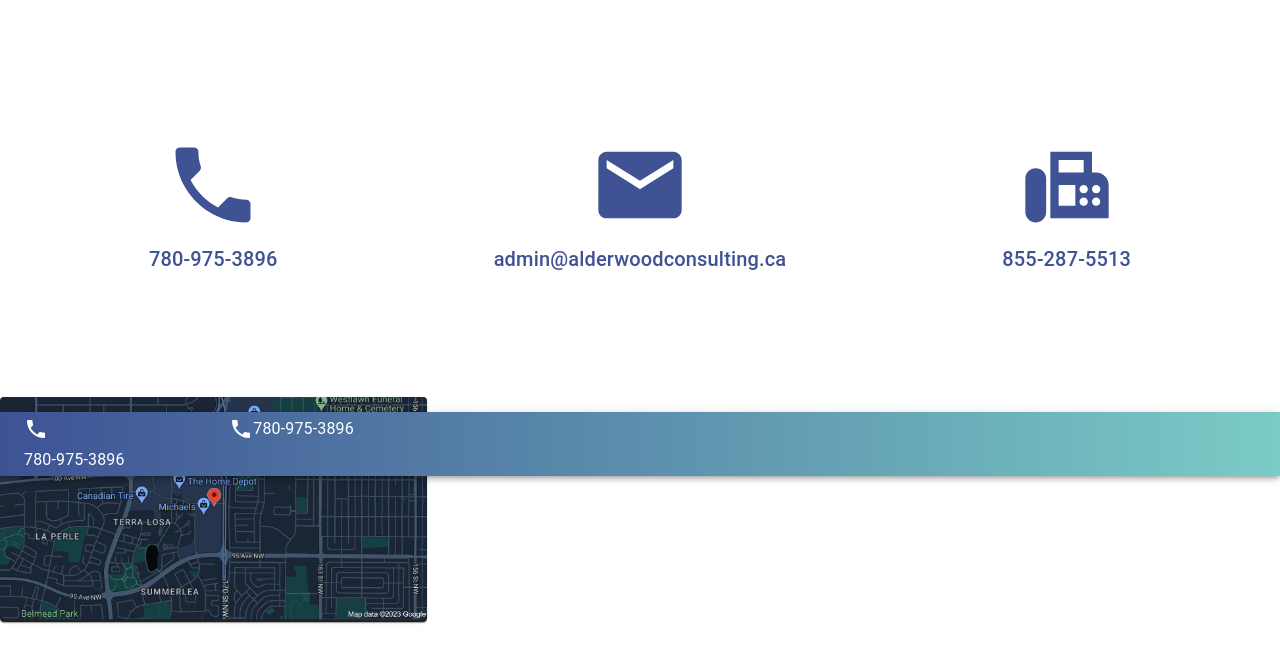
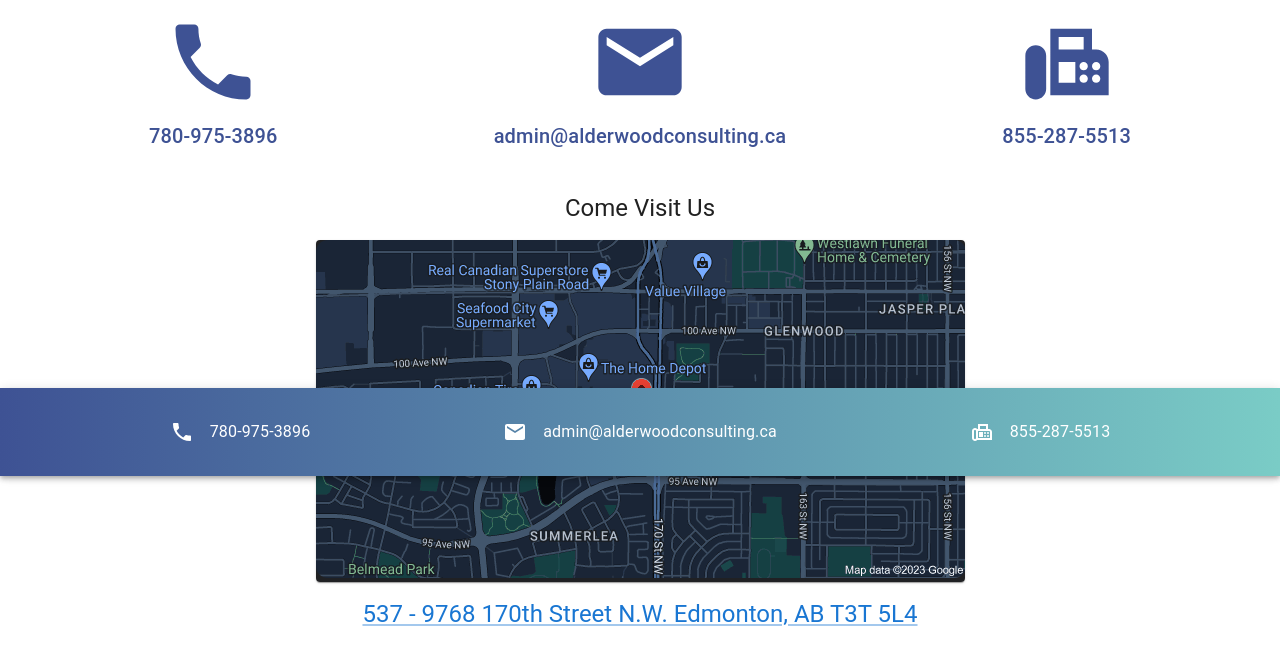
Before and after one commit to LeeNeufeld/alderwood-consulting2, a Gatsby site: page /contactUs in a window 1280 px wide. Shown: the part 324-988 px from the top of the page. Built offline with nearby package versions, Linux system fonts and the light colour scheme; Gatsby itself is replaced by a stand-in of ours.

Commit message:
Site Complete

```diff
--- a/src/components/Footer.js
+++ b/src/components/Footer.js
@@ -2,16 +2,12 @@
 import {
   AppBar,
   Grid,
-  Link,
   Toolbar,
-  Paper,
   Typography,
-  Box,
-  Container,
   CssBaseline,
-  Stack,
+  IconButton,
 } from "@mui/material";
-import { Business, Email, Fax, Phone } from "@mui/icons-material";
+import { FaxOutlined, Mail, Phone } from "@mui/icons-material";
 
 export default function Footer() {
   return (
@@ -29,17 +25,35 @@
           "background-image": "linear-gradient(to right, #3E5294, #7ACCC6)",
         }}
       >
-        <Grid container>
-          <Grid xs={2} item>
-            <Phone />
-            <Typography>780-975-3896</Typography>
+        <Grid
+          container
+          direction="row"
+          alignItems="center"
+          justifyContent="center"
+          spacing={2}
+          p={3}
+        >
+          <Grid item xs={12} md={4} sx={{ textAlign: "center" }}>
+            <IconButton href="tel:+7809753896">
+              <Phone sx={{ marginRight: 2, color: "white" }} />
+
+              <Typography sx={{ color: "white" }}>780-975-3896</Typography>
+            </IconButton>
           </Grid>
-          <Grid item></Grid>
-          <Grid item>
-            <Phone />
+          <Grid item xs={12} md={4} sx={{ textAlign: "center" }}>
+            <IconButton href="mailto:admin@alderwoodconsulting.ca">
+              <Mail sx={{ marginRight: 2, color: "white" }} />
+
+              <Typography sx={{ color: "white" }}>
+                admin@alderwoodconsulting.ca
+              </Typography>
+            </IconButton>
           </Grid>
-          <Grid item>
-            <Typography>780-975-3896</Typography>
+          <Grid item xs={12} md={4} sx={{ textAlign: "center" }}>
+            <IconButton href="fax:+8552875513">
+              <FaxOutlined sx={{ marginRight: 2, color: "white" }} />
+              <Typography sx={{ color: "white" }}>855-287-5513</Typography>
+            </IconButton>
           </Grid>
         </Grid>
       </Toolbar>
--- a/src/components/NavBar.js
+++ b/src/components/NavBar.js
@@ -16,9 +16,9 @@
   People,
   ConnectWithoutContact,
   Handshake,
-  Facebook,
-  LinkedIn,
-  Twitter,
+  // Facebook,
+  // LinkedIn,
+  // Twitter,
 } from "@mui/icons-material";
 import styled from "@emotion/styled";
 import WhiteLogo from "../images/AlderwoodConsultingLogoWhite.png";
@@ -144,7 +144,7 @@
             </Grid>
           </StyledMobileLink>
         ))}
-        <Grid
+        {/* <Grid
           container
           spacing={2}
           sx={{ justifyContent: "center", marginTop: "auto", marginBottom: 0 }}
@@ -158,7 +158,7 @@
           <Grid item>
             <Twitter sx={{ fill: "white", fontSize: 40 }} />
           </Grid>
-        </Grid>
+        </Grid> */}
       </SwipeableDrawer>
     </AppBar>
   );
--- a/src/pages/contactUs.js
+++ b/src/pages/contactUs.js
@@ -3,19 +3,12 @@
 import ContactUsLogo from "../images/ContactUsLogo.png";
 import Location from "../images/Location.png";
 import {
-  Accordion,
-  AccordionDetails,
-  AccordionSummary,
-  Button,
   Grid,
   Typography,
   Card,
-  List,
-  ListSubheader,
-  ListItem,
-  ListItemText,
   IconButton,
   CardMedia,
+  Link,
 } from "@mui/material";
 import styled from "@emotion/styled";
 import { Fax, Mail, Phone } from "@mui/icons-material";
@@ -26,7 +19,7 @@
   `;
   return (
     <Layout>
-      <Grid container direction="row" minHeight={`calc(100vh - 200px)`}>
+      <Grid container direction="row">
         <Grid item xs={12} sx={{ textAlign: "center" }}>
           <StyledLogo src={ContactUsLogo} alt="Contact Us logo" />
         </Grid>
@@ -55,16 +48,31 @@
           </Typography>
         </Grid>
       </Grid>
-      <Grid container>
-        <Grid item xs={12} md={4} sx={{ textAlign: "center" }}>
+      <Grid container alignItems="center" justifyContent="center" spacing={2}>
+        <Grid xs={12} mt={5} item sx={{ textAlign: "center" }}>
+          <Typography variant="h5">Come Visit Us</Typography>
+        </Grid>
+        <Grid item>
           <Card
             sx={{
               maxWidth: "1500px",
+              marginRight: 5,
+              marginLeft: 5,
             }}
           >
             <CardMedia component="img" image={Location} alt="Location" />
           </Card>
         </Grid>
+        <Grid xs={12} mb={4} item sx={{ textAlign: "center" }}>
+          <Typography variant="h5">
+            <Link
+              target="_blank"
+              href="https://www.google.com/search?q=537+-+9768+170th+Street+N.W.+Edmonton%2C+AB+T3T+5L4&rlz=1C1CHBF_enCA851CA851&oq=537+-+9768+170th+Street+N.W.+Edmonton%2C+AB+T3T+5L4&aqs=chrome.0.69i59j69i64j0i546j0i546i649j0i546.2635j0j7&sourceid=chrome&ie=UTF-8"
+            >
+              537 - 9768 170th Street N.W. Edmonton, AB T3T 5L4
+            </Link>
+          </Typography>
+        </Grid>
       </Grid>
     </Layout>
   );
--- a/src/pages/whoWeAre.js
+++ b/src/pages/whoWeAre.js
@@ -2,9 +2,6 @@
 import Layout from "../components/Layout";
 import { Grid, Typography, Paper, Button } from "@mui/material";
 import styled from "@emotion/styled";
-import CoupleStock from "../images/CoupleSunStock.jpg";
-import ManStock from "../images/ManStock.jpg";
-import WomanStock from "../images/WomanStock.jpg";
 import WhoWeAreLogo from "../images/WhoWeAreLogo.png";
 import DualHeadshot1 from "../images/DualHeadshot1.jpg";
 import RodHeadshot from "../images/RodHeadshot.jpg";
```
Also changed, not shown: src/images/CoupleSunStock.jpg (deleted), src/images/ManStock.jpg (deleted), src/images/WomanStock.jpg (deleted).
